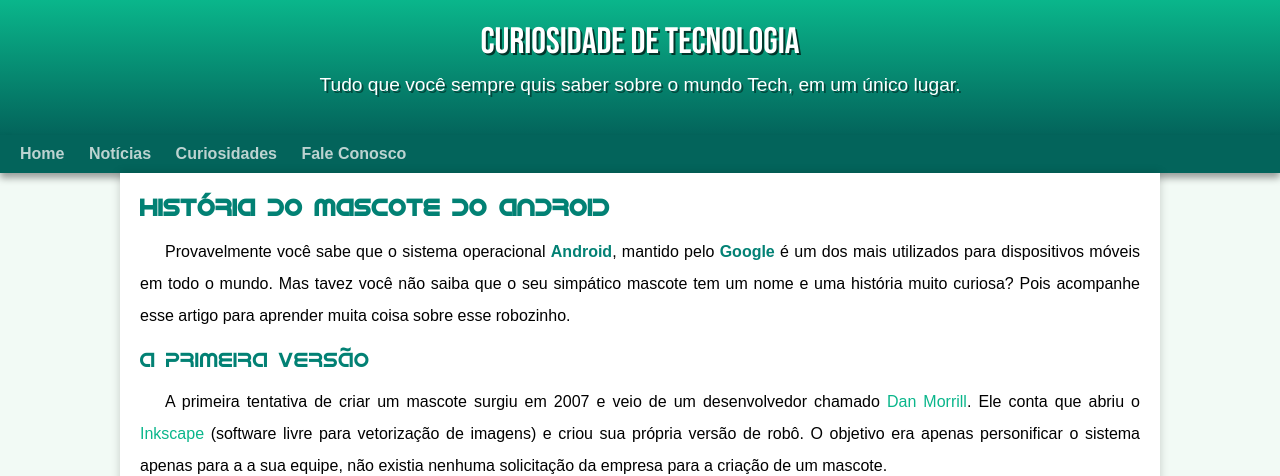
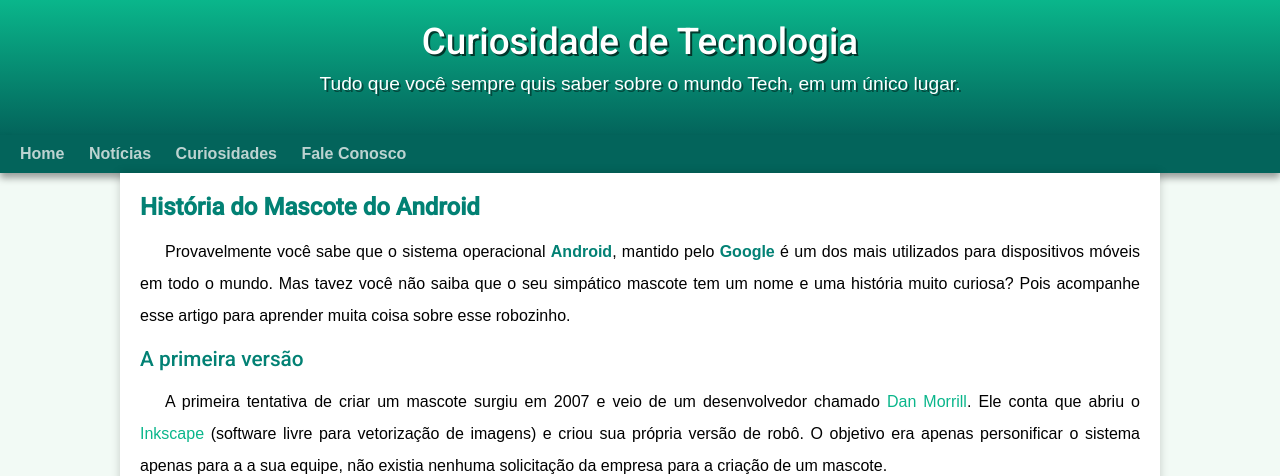
Before and after one commit to RaynaraVitoria/projeto-android, a plain HTML site: page index.html in a window 1280 px wide. Shown: the top 476 px of the page. Drawn offline with Linux system fonts and the light colour scheme.

Commit message:
mudança de monte

```diff
--- a/estilo/style.css
+++ b/estilo/style.css
@@ -1,6 +1,6 @@
 @charset "UTF-8";
 
-@import url('https://fonts.googleapis.com/css2?family=Bebas+Neue&display=swap');
+@import url('https://fonts.googleapis.com/css2?family=Bebas+Neue&family=Roboto:wght@500&display=swap');
 
 @font-face {
     font-family: 'Android';
@@ -16,7 +16,7 @@
     --cor4: #03645b;
 
     --font-padrao: Arial, Verdana, Helvetica, Sans-serif;
-    --font-destaque: 'Bebas Neue', cursive;
+    --font-destaque:'Roboto', cursive;
     --font-android: 'Android', cursive;
 }
 
@@ -90,14 +90,14 @@ main {
 
 main h1 {
     color: var(--cor3);
-    font-family: var(--font-android);
+    font-family: var(--font-destaque);
     font-size: 1.5em;
 
 }
 
 main h2 {
     color: var(--cor3);
-    font-family: var(--font-android);
+    font-family: var(--font-destaque);
     font-size: 1.3em;
     font-weight: normal;
 }
```
